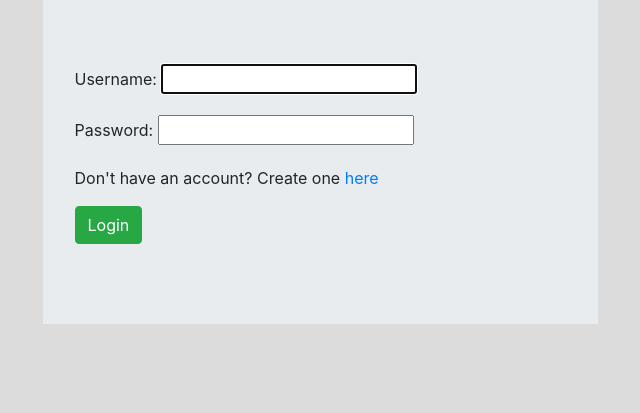
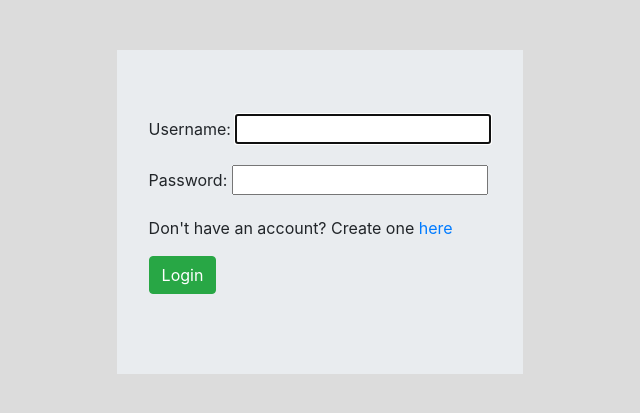
Before and after one commit to Samot428/First_website, a Django app: page / in a window 1280 px wide. Shown: the part 56-469 px from the top of the page, without its empty margins (320-960 px from the left). Run offline with Django 5.2, Linux system fonts and the light colour scheme; some libraries are stand-ins or nearby versions.

Commit message:
Update login.html

```diff
--- a/register/templates/registration/login.html
+++ b/register/templates/registration/login.html
@@ -3,7 +3,7 @@
 
 {% block content %}
 <div class="d-flex justify-content-center">
-<div class="jumbotron" style="width: 50%; border-radius: 0;">
+<div class="jumbotron" style="min-width:200px; border-radius: 0; margin-top: 50px">
     <form method="POST" class="form-group">
         {% csrf_token %}
         {{ form.as_p }}
```
